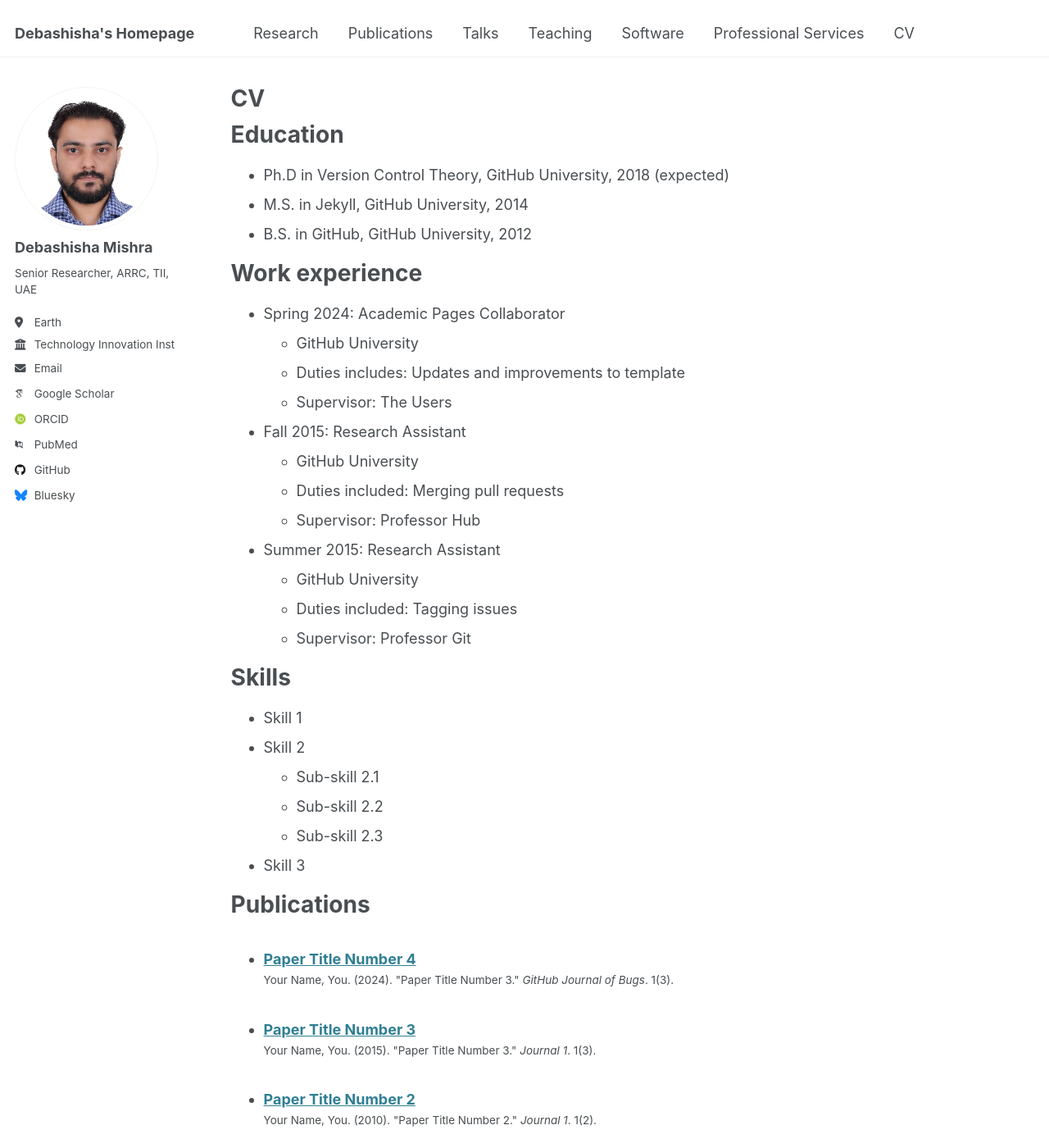
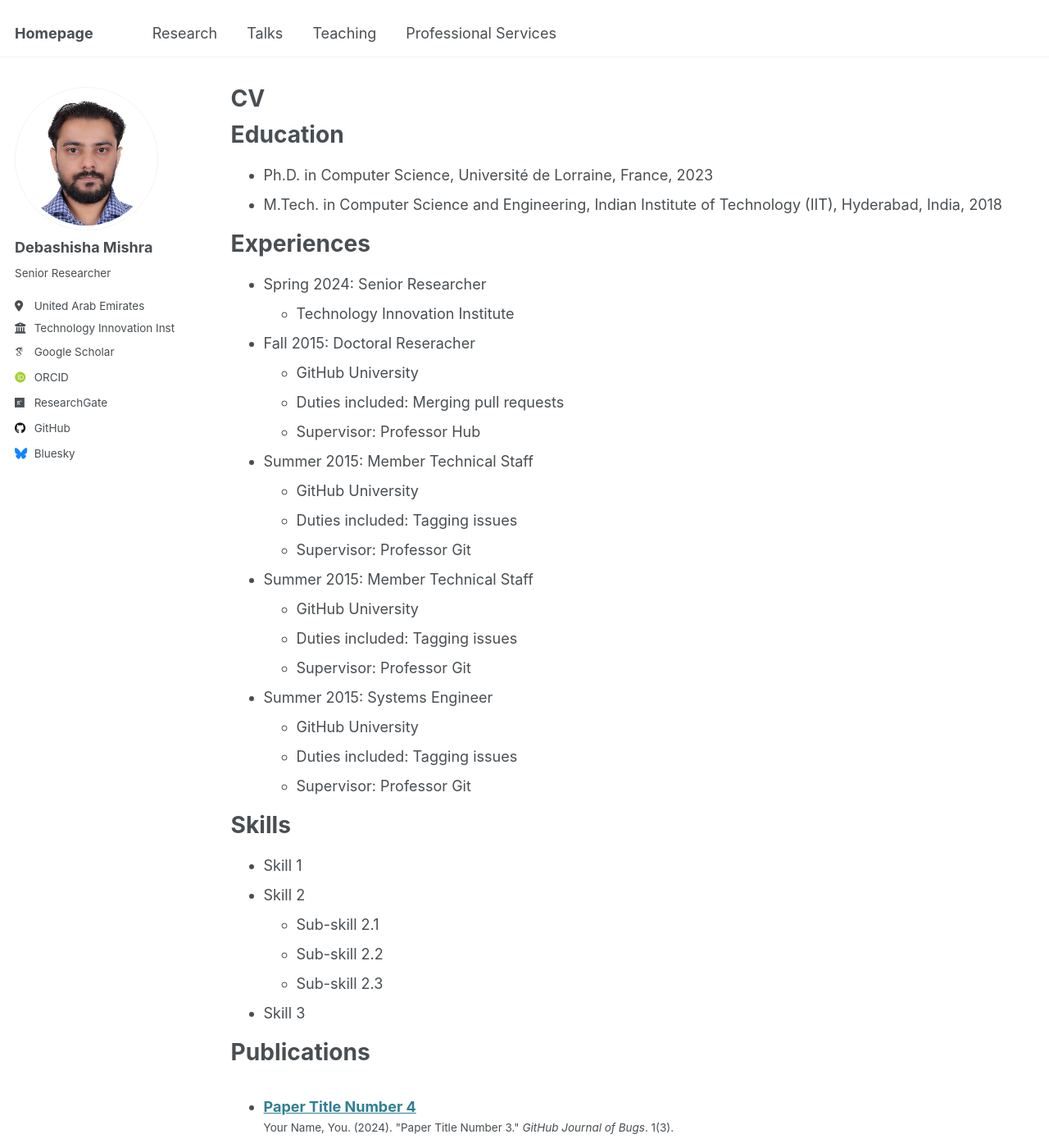
Before and after one commit to debashish216/debashish216.github.io, a Jekyll site: the page built from _pages/cv.md, in a window 1280 px wide and 1400 px high. Shown: the whole window at 82% size. Built offline with Jekyll 4.4.1, drawn with Linux system fonts in a browser that asks for light colours; some web fonts are replaced.

Commit message:
Initial commit

```diff
--- a/_config.yml
+++ b/_config.yml
@@ -9,7 +9,7 @@
 # Basic Site Settings
 locale                   : "en-US"
 site_theme               : "default"
-title                    : "Debashisha's Homepage"
+title                    : "Homepage"
 title_separator          : "-"
 name                     : &name "Debashisha Mishra"
 description              : &description "personal description"
@@ -25,11 +25,11 @@ author:
   avatar           : "ProfilePic.jpg"
   name             : "Debashisha Mishra"
   pronouns         : # example: "she/her"
-  bio              : "Senior Researcher, ARRC, TII, UAE"
-  location         : "Earth"
-  employer         : "Technology Innovation Institute (TII), United Arab Emirates"
+  bio              : "Senior Researcher"
+  location         : "United Arab Emirates"
+  employer         : "Technology Innovation Institute"
   uri              : # URL
-  email            : "debashisha.mishra[[AT]tii[[DOT]]ae"
+  #email            : "debashish216[[AT]gmail[[DOT]]com"
 
   # Academic websites
   arxiv            : # URL - Update with the correct link to your profile
@@ -37,9 +37,9 @@ author:
   impactstory      : # URL
   orcid            : "https://orcid.org/0000-0002-6228-0699"
   semantic         : # URL
-  pubmed           : "https://www.ncbi.nlm.nih.gov/pubmed/?term=john+snow"
-  researchgate     : # URL
-  scopus           : # URL
+  #pubmed           : "https://www.ncbi.nlm.nih.gov/pubmed/?term=john+snow"
+  researchgate     : "https://www.researchgate.net/profile/Debashisha-Mishra"
+  #scopus           : "https://www.scopus.com/authid/detail.uri?authorId=57191419073"
 
   # Repositories and software development
   bitbucket        : # Username - Update with your username on the site
--- a/_pages/cv.md
+++ b/_pages/cv.md
@@ -11,26 +11,35 @@ redirect_from:
 
 Education
 ======
-* Ph.D in Version Control Theory, GitHub University, 2018 (expected)
-* M.S. in Jekyll, GitHub University, 2014
-* B.S. in GitHub, GitHub University, 2012
+* Ph.D. in Computer Science, Université de Lorraine, France, 2023
+* M.Tech. in Computer Science and Engineering, Indian Institute of Technology (IIT), Hyderabad, India, 2018
+<!-- * B.Tech. in Information Technology, VSS University of Technology, Burla, Odisha, 2010 -->
 
-Work experience
+Experiences
 ======
-* Spring 2024: Academic Pages Collaborator
-  * GitHub University
-  * Duties includes: Updates and improvements to template
-  * Supervisor: The Users
+* Spring 2024: Senior Researcher
+  * Technology Innovation Institute
 
-* Fall 2015: Research Assistant
+* Fall 2015: Doctoral Reseracher
   * GitHub University
   * Duties included: Merging pull requests
   * Supervisor: Professor Hub
 
-* Summer 2015: Research Assistant
+* Summer 2015: Member Technical Staff
   * GitHub University
   * Duties included: Tagging issues
   * Supervisor: Professor Git
+
+* Summer 2015: Member Technical Staff
+  * GitHub University
+  * Duties included: Tagging issues
+  * Supervisor: Professor Git
+
+* Summer 2015: Systems Engineer
+  * GitHub University
+  * Duties included: Tagging issues
+  * Supervisor: Professor Git
+
 
 Skills
 ======
```
Also changed, not shown: _data/navigation.yml (+6 -6 lines), _pages/about.md (+9 -8 lines).
